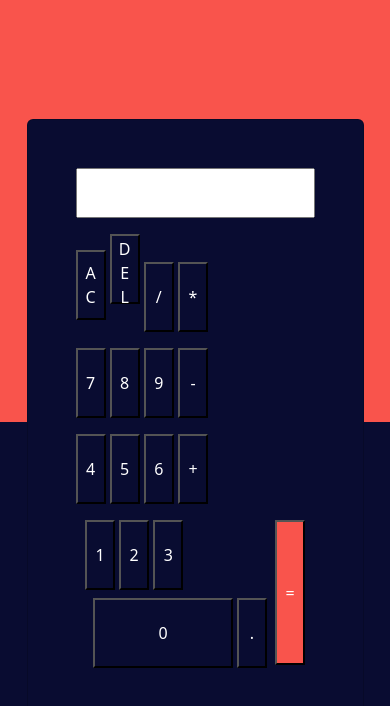
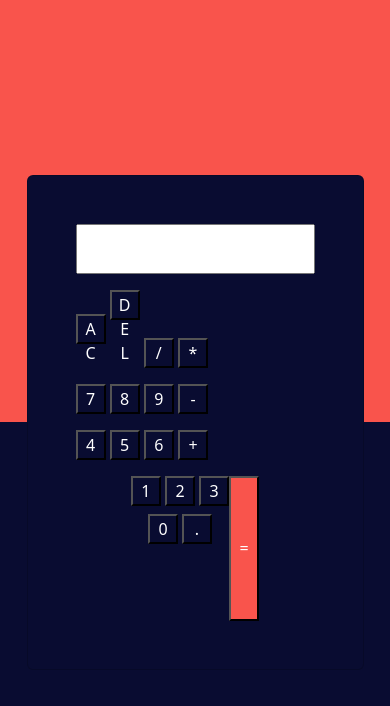
Before and after one commit to aziz-gargouri/calculator, a plain HTML site: page index.html in a window 390 px wide. Drawn offline with nearby package versions, Linux system fonts and the light colour scheme.

Commit message:
calculator version 4.0

```diff
--- a/index.html
+++ b/index.html
@@ -43,7 +43,7 @@
                 <button class="text-white"style="background-color:#090c31" onclick="clicked(event)" value="3">3</button >
             </div>
             <div class="d-flex justify-content-center p-2 gap-1">
-                <button class="text-white"style="background-color:#090c31;width: 140px;"  onclick="clicked(event)" value="0">0</button >
+                <button class="text-white"style="background-color:#090c31;width: 140px;"   id="zero"onclick="clicked(event)" value="0">0</button >
                 <button class="text-white"style="background-color:#090c31;" onclick="clicked(event)" value=".">.</button >
             </div>
         </div>
--- a/style.css
+++ b/style.css
@@ -11,13 +11,17 @@ input{
     box-shadow: none!important;
 }
 
-@media  screen and ( max-width:390px) {
+@media  screen and ( max-width:400px) {
     button {
         width: 30px;
+        height: 30px;
     }
     body {
         padding: 10px;
     }
+   #zero {
+    width: 30px !important;
+   }
 
 
 }
```
